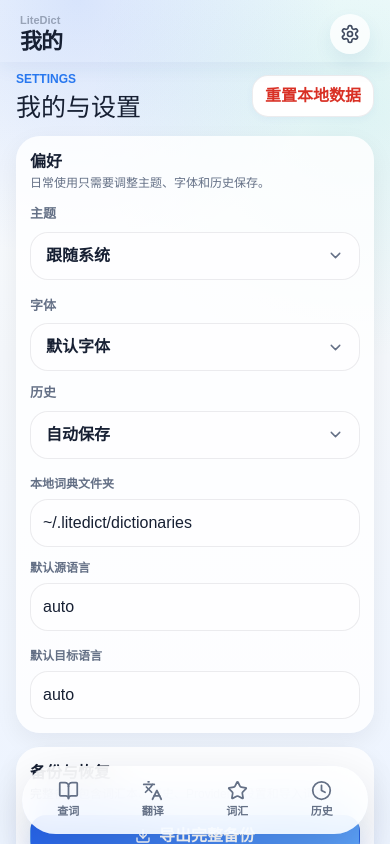
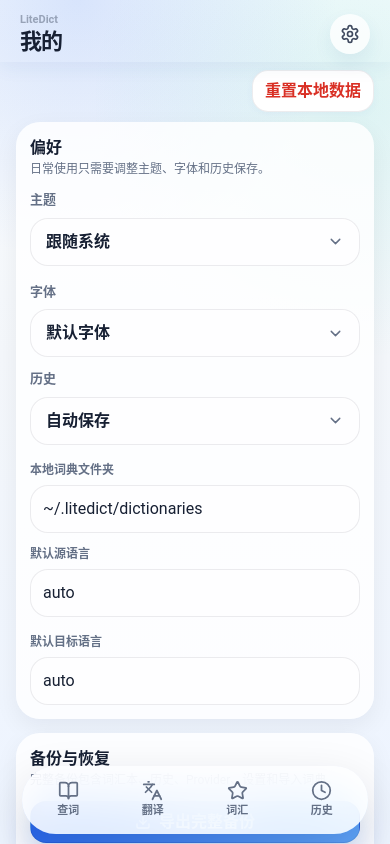
Before and after one commit to Becauseiloveyo/translation, a React (Vite) app: page / in a window 390 px wide. Both pictures are taken after a click on the button "设置". Built offline with nearby package versions, Linux system fonts and the light colour scheme.

Commit message:
Polish mobile headers fonts and icon-safe layouts

```diff
--- a/src/styles/app-upgrades.css
+++ b/src/styles/app-upgrades.css
@@ -1,4 +1,17 @@
 /* Experience upgrades: app-style translate, review flow, suggestions, backup. */
+:root {
+  --app-font: Roboto, "Noto Sans CJK SC", "Noto Sans SC", "Source Han Sans SC", "PingFang SC", "Microsoft YaHei", sans-serif;
+  --system-font: var(--app-font);
+}
+
+body,
+button,
+input,
+textarea,
+select {
+  font-family: var(--app-font) !important;
+}
+
 .app-translate-page {
   min-height: 100%;
 }
@@ -188,6 +201,24 @@
 }
 
 @media (max-width: 980px) {
+  .mature-page-hero {
+    display: none !important;
+  }
+
+  .page-header {
+    min-height: 0 !important;
+    margin: 0 0 10px !important;
+    justify-content: flex-end !important;
+  }
+
+  .page-header > div:first-child {
+    display: none !important;
+  }
+
+  .page-header .page-actions {
+    margin-left: auto;
+  }
+
   .translate-app-shell {
     gap: 12px;
   }
```
